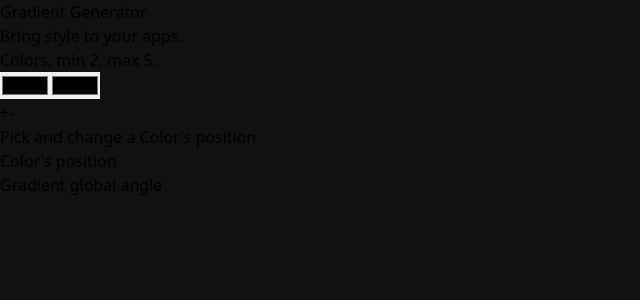
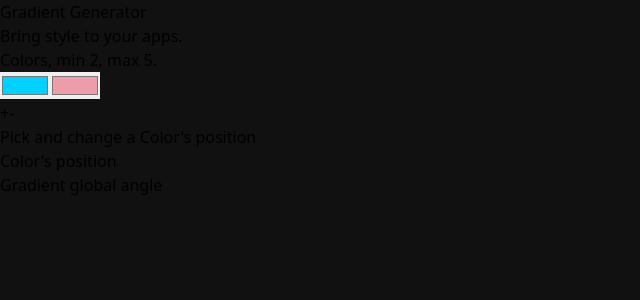
Before and after one commit to newdev-creator/react-gradient, a React (Vite) app: page / in a window 1280 px wide. Shown: the top 300 px of the page, without its empty margins (0-640 px from the left). Built offline with nearby package versions, Linux system fonts and the light colour scheme.

Commit message:
FEAT: inputs colors

```diff
--- a/src/App.jsx
+++ b/src/App.jsx
@@ -1,5 +1,6 @@
 import { useSelector } from "react-redux";
 import Gradient from "./components/Gradient";
+import ColorInput from "./components/inputs/ColorInput";
 
 function App() {
   const gradientValues = useSelector((state) => state.gradient);
@@ -13,8 +14,9 @@
 
         <p className="mb-1">Colors, min 2, max 5.</p>
         <div className="flex mb-2">
-          <input type="color" />
-          <input type="color" />
+          {gradientValues.colors.map((obj) => (
+            <ColorInput id={obj.id} color={obj.value} key={obj.id} />
+          ))}
         </div>
         <div className="mb-5">
           <button>+</button>
--- /dev/null
+++ b/src/components/inputs/ColorInput.jsx
@@ -0,0 +1,18 @@
+import React from "react";
+import { useDispatch } from "react-redux";
+import { updateColorValue } from "../../features/gradient";
+
+export default function ColorInput({ id, color }) {
+  const dispatch = useDispatch();
+
+  return (
+    <input
+      onChange={(e) =>
+        dispatch(updateColorValue({ id, value: e.target.value, type: "color" }))
+      }
+      value={color}
+      className="w-[60px] h-[60px] bg-transparent rounded-md cursor-pointer d-block [&:not(:last-child)]: mr-4"
+      type="color"
+    />
+  );
+}
--- a/src/features/gradient.js
+++ b/src/features/gradient.js
@@ -20,7 +20,15 @@
 export const gradientSlice = createSlice({
   name: "gradient",
   initialState,
-  reducers: {},
+  reducers: {
+    updateColorValue: (state, action) => {
+      const currentColor = state.colors.find(
+        (color) => color.id === action.payload.id
+      );
+      currentColor.value = action.payload.value;
+    },
+  },
 });
 
+export const { updateColorValue } = gradientSlice.actions;
 export default gradientSlice.reducer;
```
